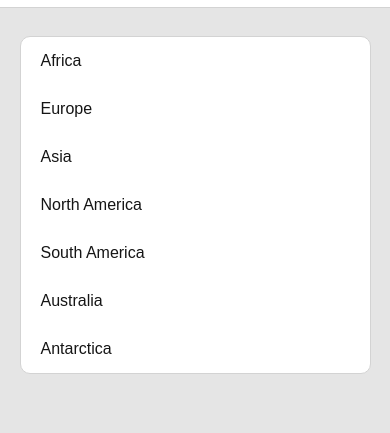
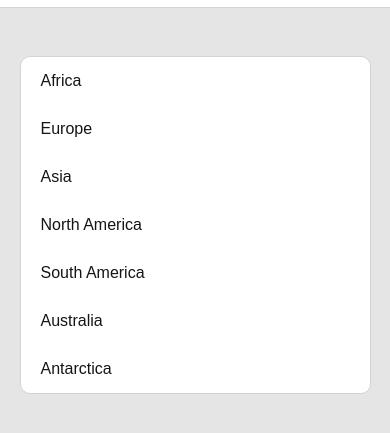
Before and after one commit to Thxnkzn-v/Repo, a plain HTML site: page index.html in a window 390 px wide. Both pictures are taken after a click on the link 360 px from the left and 27 px from the top of the page. Shown: the part 47-480 px from the top of the page. Drawn offline with Linux system fonts and the light colour scheme.

Commit message:
Add files via upload

```diff
--- a/styles.css
+++ b/styles.css
@@ -65,7 +65,7 @@ nav ul li {
         position: absolute;
         width: 100%;
         background-color: #fff;
-        margin-top: 450px;
+        margin-top: 490px;
         border-radius: 10px;
         border: solid 1px lightgray;
         display: none;
```
